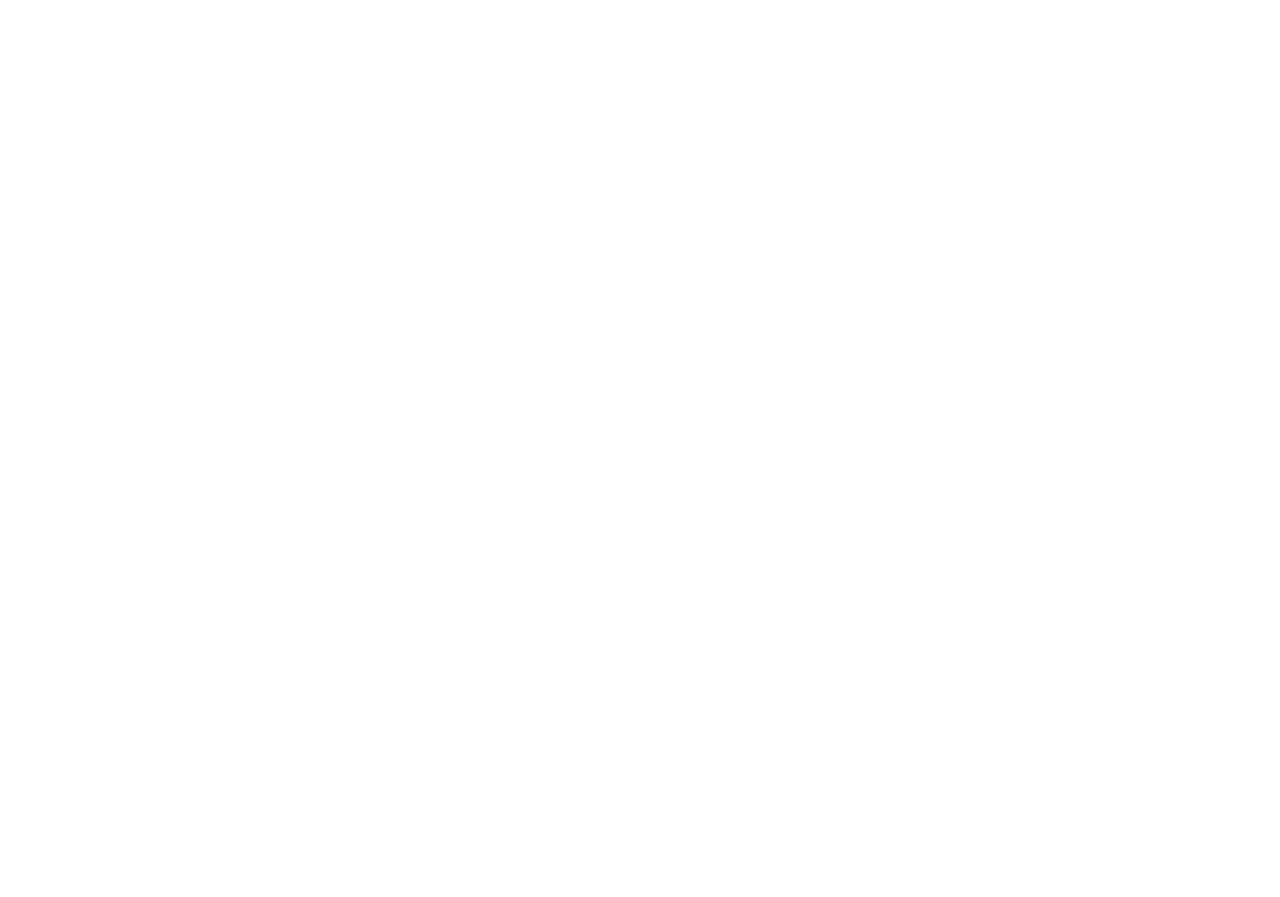
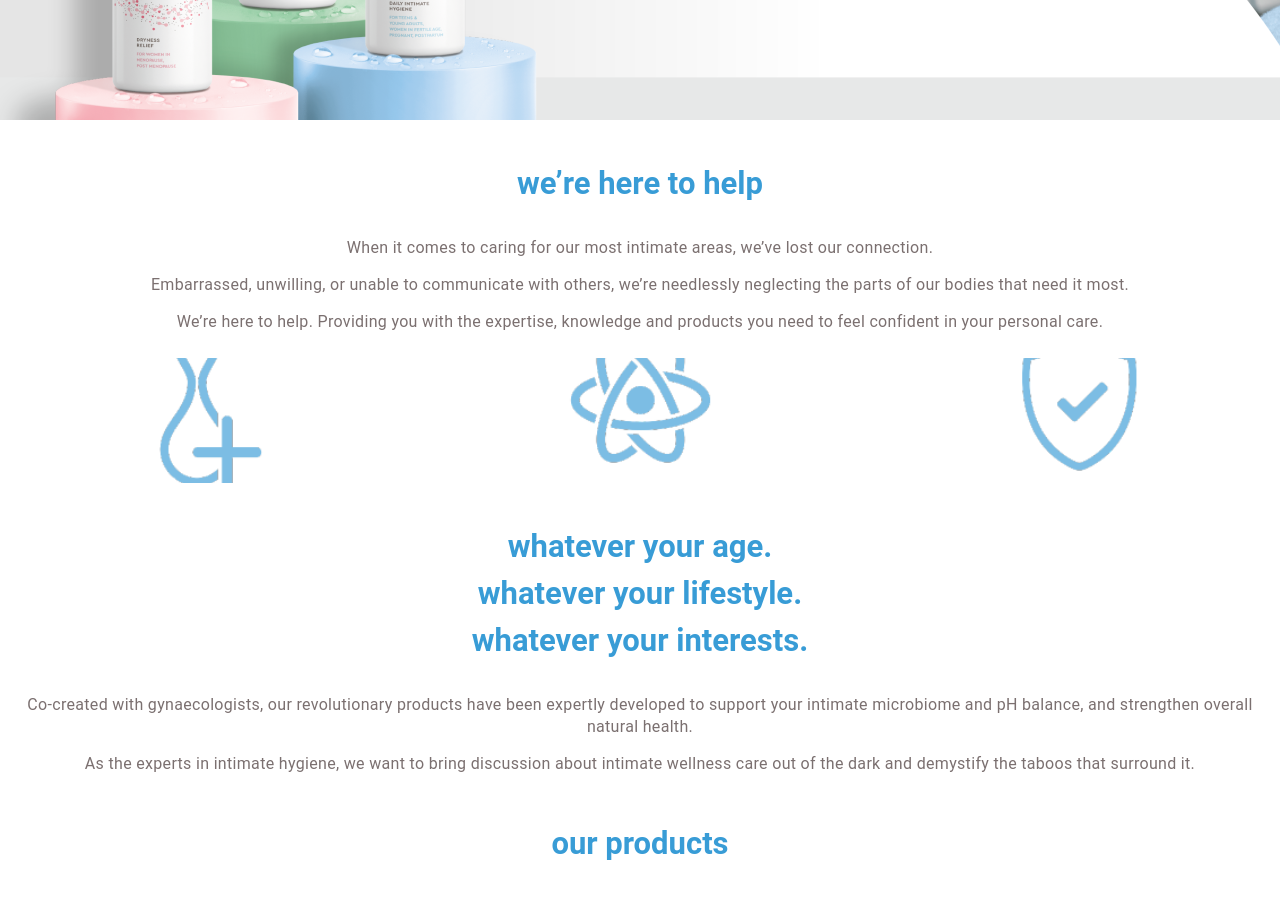
Before and after one commit to lufelipe12/tbb-front_end, a React (Vite) app: page / in a window 1280 px wide. Shown: the part 480-1377 px from the top of the page. Before the commit the page ends 800 px from the top, so only its background shows below. Built offline with nearby package versions, Linux system fonts and the light colour scheme.

Commit message:
feat: added first components and styles for main page

```diff
--- a/src/components/header/index.tsx
+++ b/src/components/header/index.tsx
@@ -16,14 +16,14 @@
             <li>Brand philosophy</li>
             <li>Product technology</li>
             <li>All products</li>
-            <li>Intibiome wellness</li>
+            {/* <li>Intibiome wellness</li>
             <li>Intibiome active</li>
             <li>Intibiome agecare</li>
             <li>Article 1</li>
             <li>Article 2</li>
             <li>Article 3</li>
             <li>Faq</li>
-            <li>Contact us</li>
+            <li>Contact us</li> */}
           </ul>
         </section>
       </StyledNav>
--- a/src/components/header/styles.ts
+++ b/src/components/header/styles.ts
@@ -12,7 +12,7 @@
     height: 58px;
   }
 
-  @media (min-width: 700px) {
+  @media (min-width: 768px) {
     flex-direction: column-reverse;
   }
 `
@@ -92,7 +92,7 @@
     transform: rotate(-405deg);
   }
 
-  @media (max-width: 700px) {
+  @media (max-width: 767px) {
     .menu-button-container {
       display: flex;
     }
@@ -133,7 +133,7 @@
     }
   }
 
-  @media (min-width: 700px) {
+  @media (min-width: 768px) {
     width: 100%;
     display: flex;
     justify-content: center;
--- a/src/pages/main/index.tsx
+++ b/src/pages/main/index.tsx
@@ -1,9 +1,44 @@
 import Header from "../../components/header"
+import { BannerImg, TextSection, AdvantagesImg, StyledH2 } from "./styles"
 
 const MainPage = () => {
   return (
     <>
       <Header />
+      <BannerImg />
+      <TextSection>
+        <h2>we’re here to help</h2>
+        <p>
+          When it comes to caring for our most intimate areas, we’ve lost our
+          connection.
+        </p>
+        <p>
+          Embarrassed, unwilling, or unable to communicate with others, we’re
+          needlessly neglecting the parts of our bodies that need it most.
+        </p>
+        <p>
+          We’re here to help. Providing you with the expertise, knowledge and
+          products you need to feel confident in your personal care.
+        </p>
+      </TextSection>
+      <AdvantagesImg />
+
+      <TextSection>
+        <h2>whatever your age.</h2>
+        <h2>whatever your lifestyle.</h2>
+        <h2>whatever your interests.</h2>
+        <p>
+          Co-created with gynaecologists, our revolutionary products have been
+          expertly developed to support your intimate microbiome and pH balance,
+          and strengthen overall natural health.
+        </p>
+        <p>
+          As the experts in intimate hygiene, we want to bring discussion about
+          intimate wellness care out of the dark and demystify the taboos that
+          surround it.
+        </p>
+      </TextSection>
+      <StyledH2>our products</StyledH2>
     </>
   )
 }
--- a/src/pages/main/styles.ts
+++ b/src/pages/main/styles.ts
@@ -0,0 +1,56 @@
+import styled from "styled-components"
+
+import BannerMobile from "../../assets/banner-intibiome-02.png"
+import BannerDesktop from "../../assets/banner-hero.png"
+import AdvantagesImage from "../../assets/icons.png"
+
+export const BannerImg = styled.div`
+  width: 100%;
+  height: 500px;
+  background: url(${BannerMobile}) no-repeat center;
+  background-size: cover;
+
+  @media (min-width: 768px) {
+    background: url(${BannerDesktop}) no-repeat center;
+  }
+`
+
+export const TextSection = styled.section`
+  display: flex;
+  flex-direction: column;
+  align-items: center;
+  margin: 10px 20px;
+  min-width: 320px;
+
+  h2 {
+    color: var(--blue);
+    text-align: center;
+    font-size: 31px;
+    margin: 35px auto;
+  }
+
+  h2 + h2 {
+    margin-top: -25px;
+  }
+
+  p {
+    color: var(--grey);
+    text-align: center;
+    line-height: 22px;
+    margin-bottom: 15px;
+    letter-spacing: 0.32px;
+  }
+`
+
+export const AdvantagesImg = styled.div`
+  width: 100%;
+  height: 125px;
+  background: url(${AdvantagesImage}) no-repeat center;
+  background-size: cover;
+`
+export const StyledH2 = styled.h2`
+  color: var(--blue);
+  text-align: center;
+  font-size: 31px;
+  margin: 35px auto;
+`
```
Also changed, not shown: src/assets/banner-intibiome-02.png (added).
